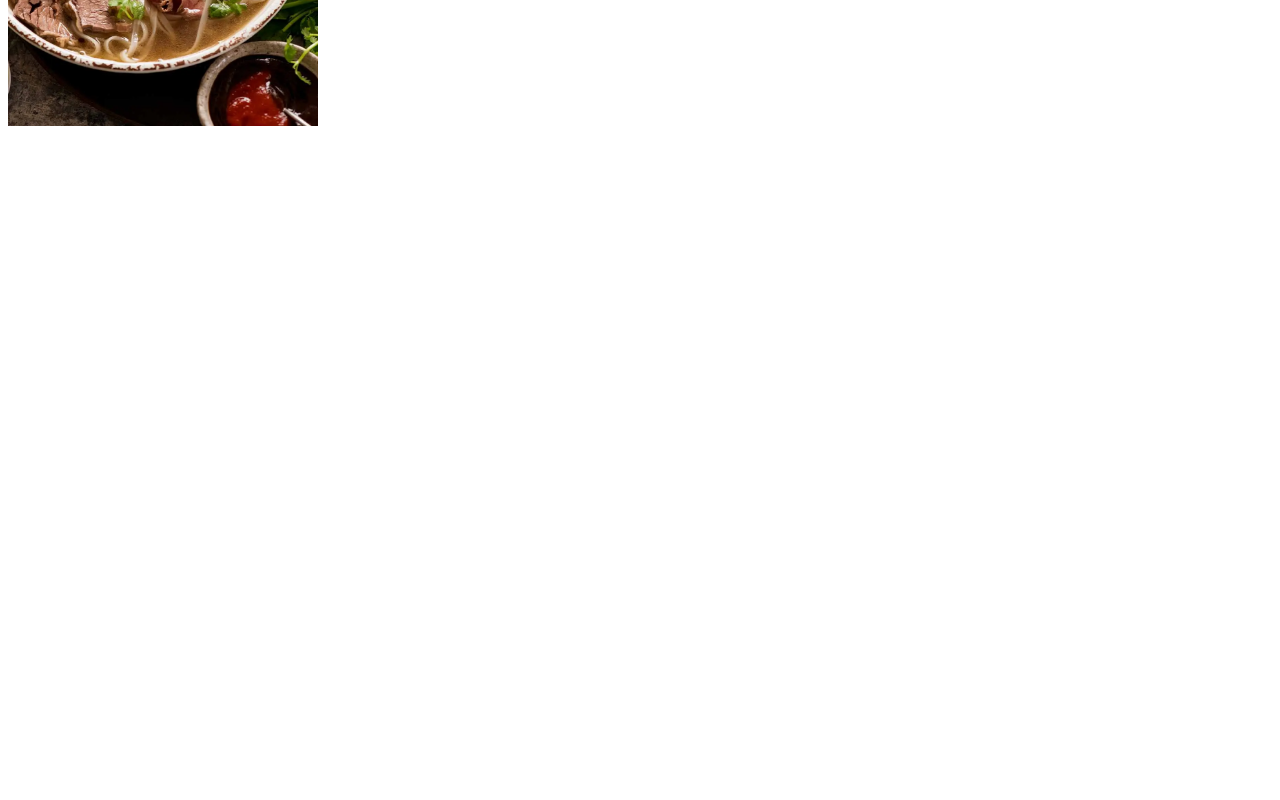
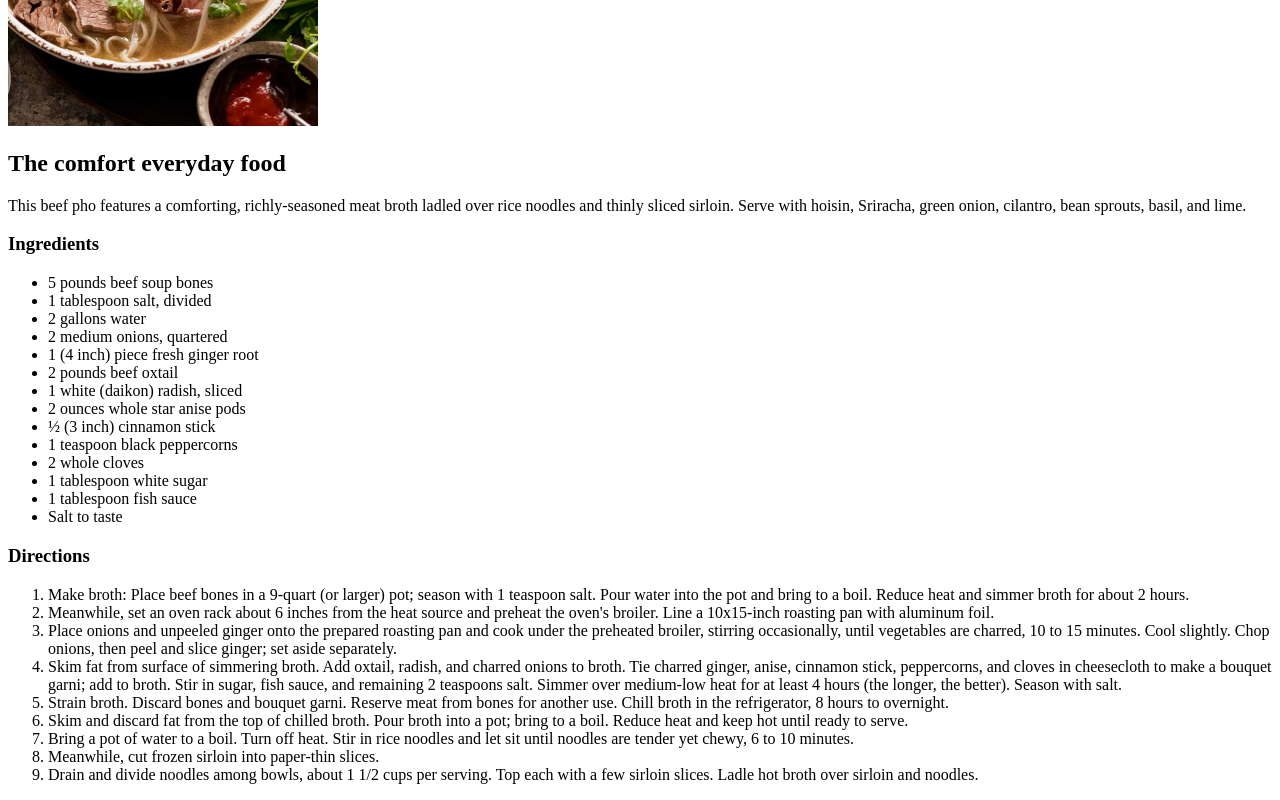
Before and after one commit to kaisano46/odin-recipes, a plain HTML site: page recipes/Beef-Pho.html in a window 1280 px wide. Shown: the part 364-1164 px from the top of the page. Before the commit the page ends 800 px from the top, so only its background shows below. Drawn offline with Linux system fonts and the light colour scheme.

Commit message:
complete beef-pho recipes html

```diff
--- a/recipes/Beef-Pho.html
+++ b/recipes/Beef-Pho.html
@@ -8,6 +8,36 @@
 <body>
     <h1>Beef Pho Recipe</h1>
     <img src="../images/Beef-Pho.webp" alt="A delicious bowl of Pho" width="310" height="410"><br>
-
-</body>
+    <h2>The comfort everyday food</h2>
+    <p>This beef pho features a comforting, richly-seasoned meat broth ladled over rice noodles and thinly sliced sirloin. Serve with hoisin, Sriracha, green onion, cilantro, bean sprouts, basil, and lime.</p>
+    <h3>Ingredients</h3>
+    <ul>
+        <li>5 pounds beef soup bones</li>
+        <li>1 tablespoon salt, divided</li>
+        <li>2 gallons water</li>
+        <li>2 medium onions, quartered</li>
+        <li>1 (4 inch) piece fresh ginger root</li>
+        <li>2 pounds beef oxtail</li>
+        <li>1 white (daikon) radish, sliced</li>
+        <li>2 ounces whole star anise pods</li>
+        <li>½ (3 inch) cinnamon stick</li>
+        <li>1 teaspoon black peppercorns</li>
+        <li>2 whole cloves</li>
+        <li>1 tablespoon white sugar</li>
+        <li>1 tablespoon fish sauce</li>
+        <li>Salt to taste</li>
+    </ul>
+    <h3>Directions</h3>
+    <ol>
+        <li>Make broth: Place beef bones in a 9-quart (or larger) pot; season with 1 teaspoon salt. Pour water into the pot and bring to a boil. Reduce heat and simmer broth for about 2 hours.</li>
+        <li>Meanwhile, set an oven rack about 6 inches from the heat source and preheat the oven's broiler. Line a 10x15-inch roasting pan with aluminum foil.</li>
+        <li>Place onions and unpeeled ginger onto the prepared roasting pan and cook under the preheated broiler, stirring occasionally, until vegetables are charred, 10 to 15 minutes. Cool slightly. Chop onions, then peel and slice ginger; set aside separately.</li>
+        <li>Skim fat from surface of simmering broth. Add oxtail, radish, and charred onions to broth. Tie charred ginger, anise, cinnamon stick, peppercorns, and cloves in cheesecloth to make a bouquet garni; add to broth. Stir in sugar, fish sauce, and remaining 2 teaspoons salt. Simmer over medium-low heat for at least 4 hours (the longer, the better). Season with salt.</li>
+        <li>Strain broth. Discard bones and bouquet garni. Reserve meat from bones for another use. Chill broth in the refrigerator, 8 hours to overnight.</li>
+        <li>Skim and discard fat from the top of chilled broth. Pour broth into a pot; bring to a boil. Reduce heat and keep hot until ready to serve.</li>
+        <li>Bring a pot of water to a boil. Turn off heat. Stir in rice noodles and let sit until noodles are tender yet chewy, 6 to 10 minutes.</li>
+        <li>Meanwhile, cut frozen sirloin into paper-thin slices.</li>
+        <li>Drain and divide noodles among bowls, about 1 1/2 cups per serving. Top each with a few sirloin slices. Ladle hot broth over sirloin and noodles.</li>
+    </ol>
+    </body>
 </html>
```
Also changed, not shown: index.html (+1 -1 lines).
